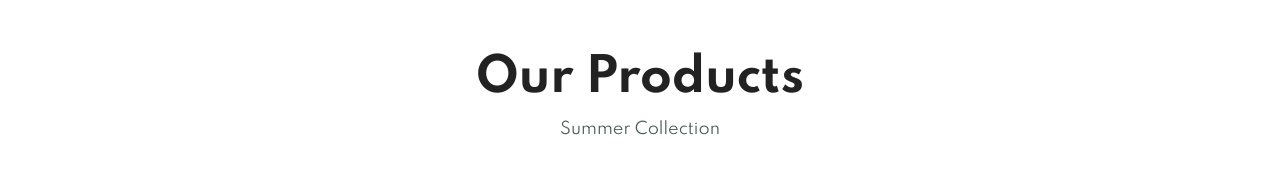
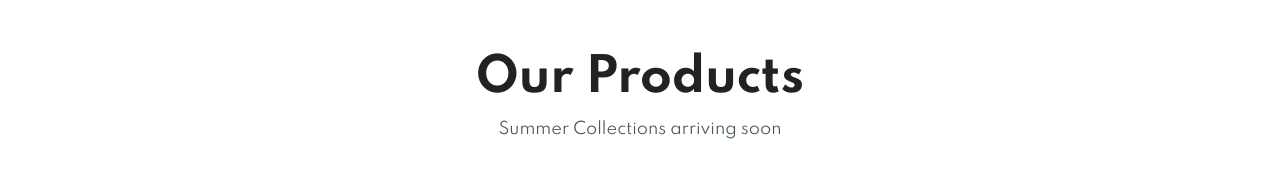
Before and after one commit to Manoj1904/DevOps_PROJ, a plain HTML site: page index.html in a window 1280 px wide. Shown: the part 1100-1292 px from the top of the page. Drawn offline with Linux system fonts and the light colour scheme.

Commit message:
Committed Successfully

```diff
--- a/index.html
+++ b/index.html
@@ -61,7 +61,7 @@
     </section>
     <section id="product1" class="section-p1">
         <h2>Our Products</h2>
-        <p>Summer Collection</p>
+        <p>Summer Collections arriving soon</p>
         <div class="pro-container">
             <div class="pro">
                 <img src="img/products/f1.jpg" alt="">
```
